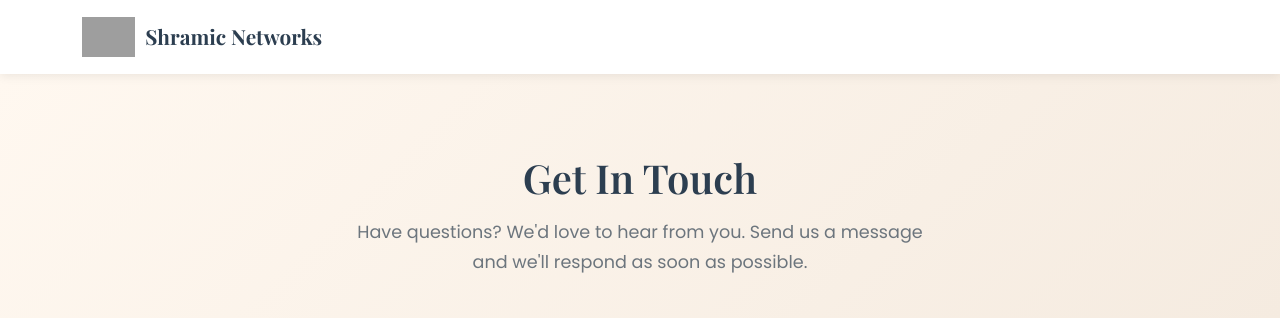
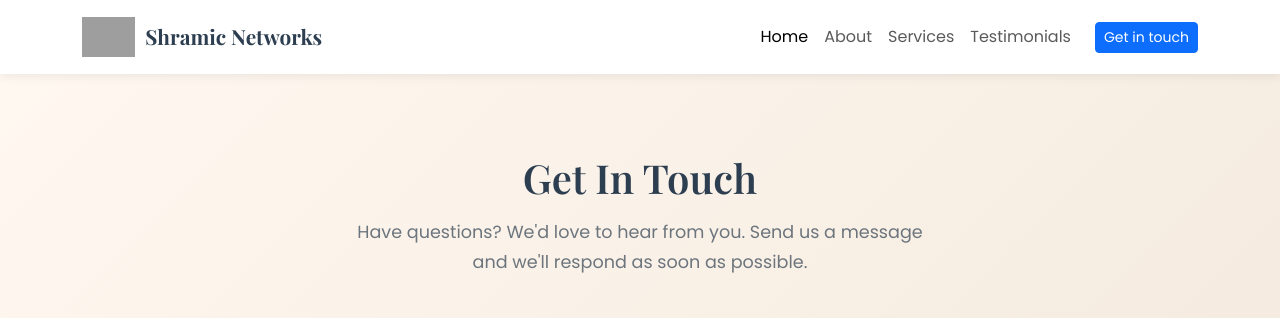
Before and after one commit to saiposhith-ai/Website-Main, a Flask app: page /contact in a window 1280 px wide. Shown: the top 319 px of the page. Run offline with Flask 3, Linux system fonts and the light colour scheme; grey boxes are pictures that could not be loaded.

Commit message:
Simple Static website

```diff
--- a/templates/contact.html
+++ b/templates/contact.html
@@ -283,9 +283,42 @@
           <img
             src="https://careers.shramic.com/static/img/logo.png"
             alt="Shramic Logo"
+            width="40"
+            height="40"
+            loading="eager"
           />
           <span>Shramic Networks</span>
         </a>
+        <button
+          class="navbar-toggler"
+          type="button"
+          data-bs-toggle="collapse"
+          data-bs-target="#navbarNav"
+          aria-controls="navbarNav"
+          aria-expanded="false"
+          aria-label="Toggle navigation"
+        >
+          <span class="navbar-toggler-icon"></span>
+        </button>
+        <div class="collapse navbar-collapse" id="navbarNav">
+          <ul class="navbar-nav ms-auto align-items-lg-center">
+            <li class="nav-item">
+              <a class="nav-link active" href="#home">Home</a>
+            </li>
+            <li class="nav-item">
+              <a class="nav-link" href="#about">About</a>
+            </li>
+            <li class="nav-item">
+              <a class="nav-link" href="#features">Services</a>
+            </li>
+            <li class="nav-item">
+              <a class="nav-link" href="/testimonial">Testimonials</a>
+            </li>
+            <li class="nav-item ms-lg-3 mt-3 mt-lg-0">
+              <a class="btn btn-primary btn-sm" href="/contact">Get in touch</a>
+            </li>
+          </ul>
+        </div>
       </div>
     </nav>
 
```
